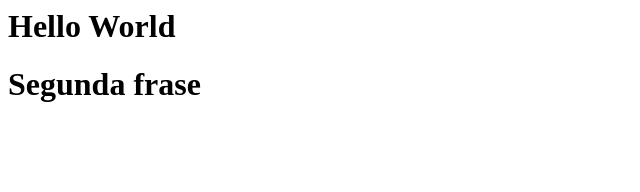
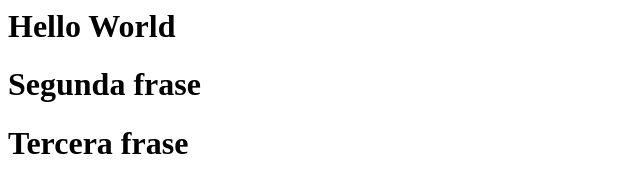
Before and after one commit to enriquefernandezchacon/Codeacdamey_NODEJS, a plain HTML site: page index.html in a window 1280 px wide. Shown: the whole page, without its empty margins (0-640 px from the left). Drawn offline with Linux system fonts and the light colour scheme.

Commit message:
Tercer commit

```diff
--- a/index.html
+++ b/index.html
@@ -6,5 +6,6 @@
   <body>
     <h1>Hello World</h1>
     <h1>Segunda frase</h1>
+    <h1>Tercera frase</h1>
   </body>
 </html>
```
